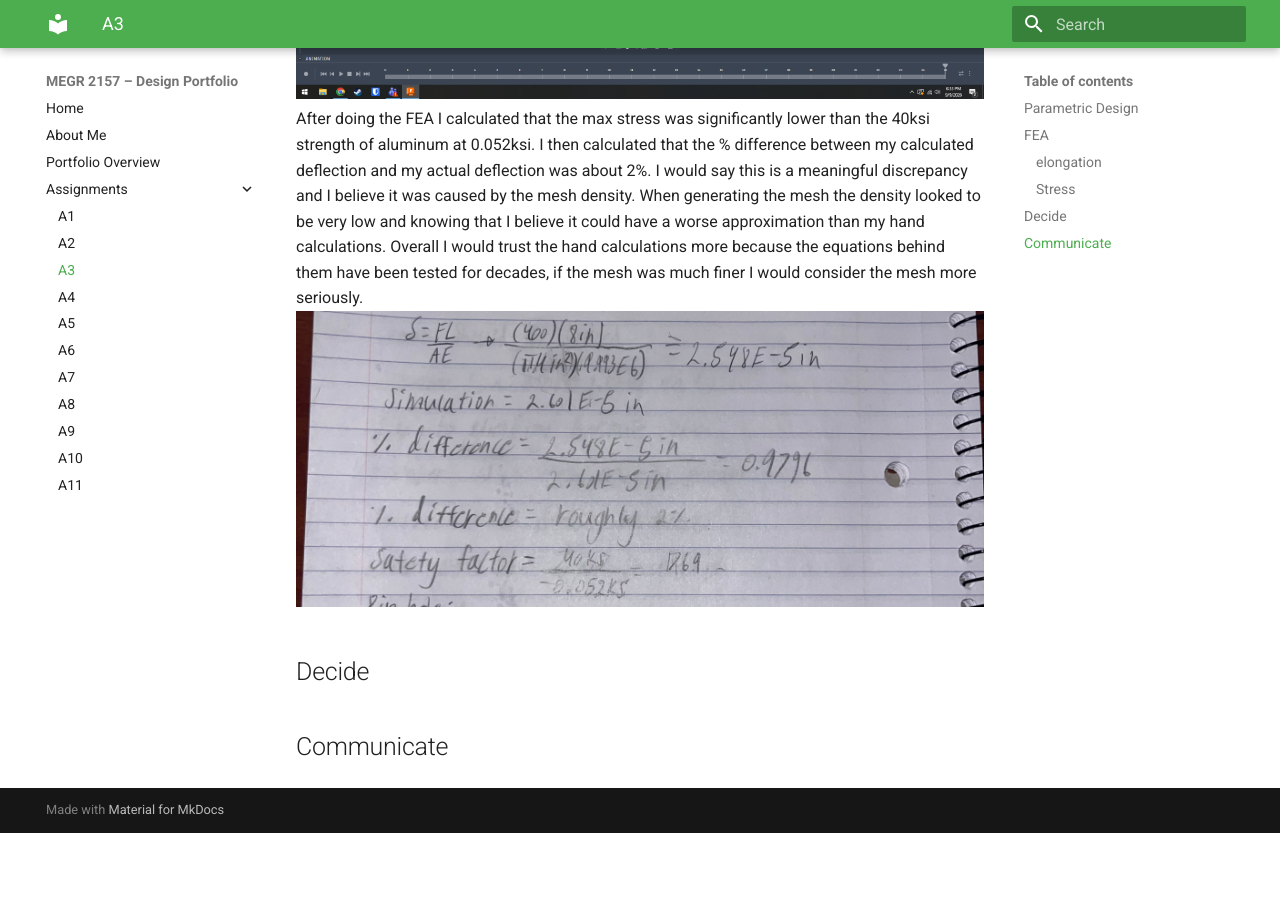
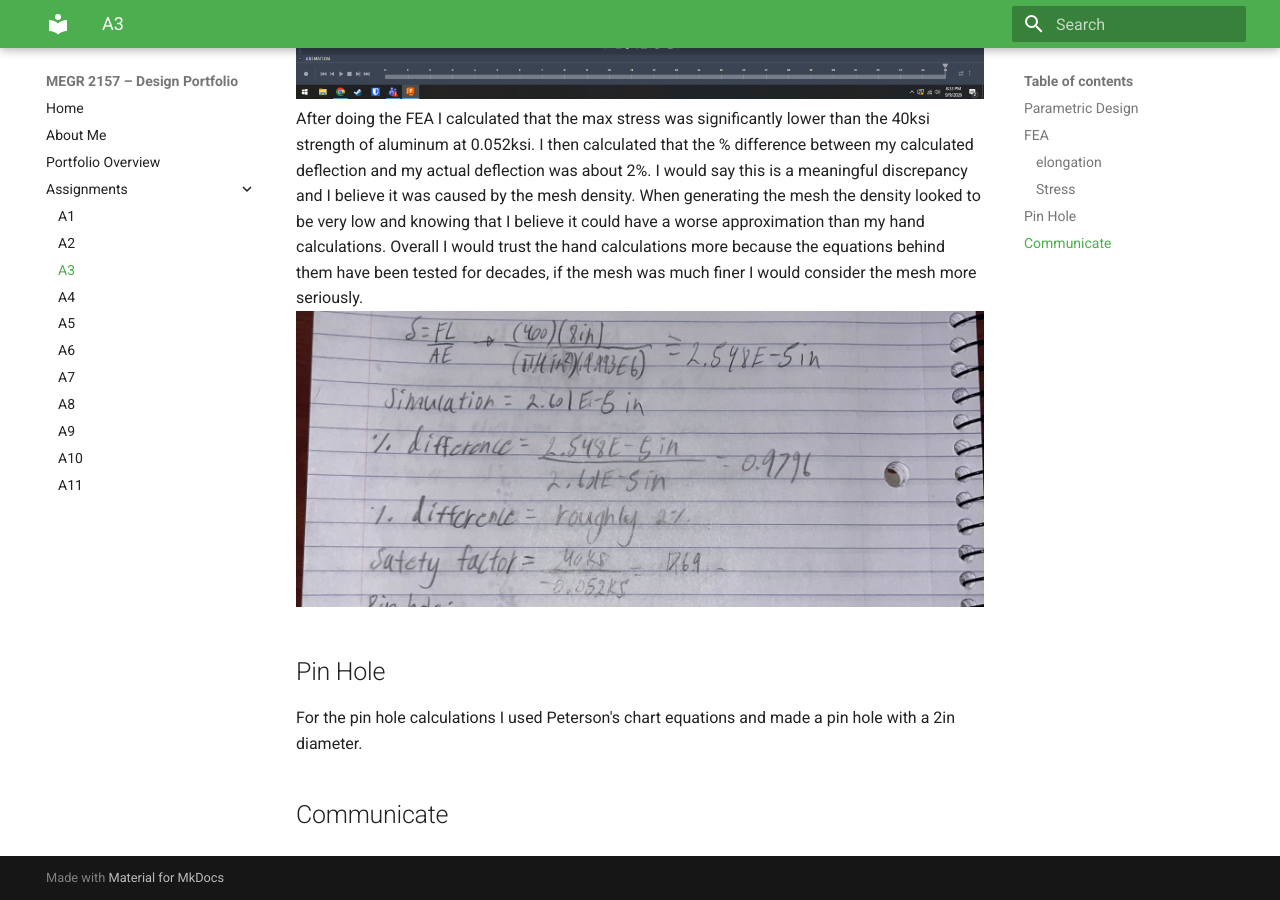
Before and after one commit to pklauser-cyber/design-projects-portfolio, an MkDocs documentation site: the page built from docs/assignments/A03/index.md, in a window 1280 px wide and 900 px high, scrolled down 2133 px. Built offline with MkDocs 1.6.1 and Material for MkDocs 9.7.7, drawn with Linux system fonts in a browser that asks for light colours; before the commit the page ends 2966 px from its top, so only the background shows below that.

Commit message:
Update index.md

```diff
--- a/docs/assignments/A03/index.md
+++ b/docs/assignments/A03/index.md
@@ -13,7 +13,8 @@ Using the video provided I was able to set up a FEA simulation with one side of
 ![FEA3](Assignment3screenshot3.png)
 After doing the FEA I calculated that the max stress was significantly lower than the 40ksi strength of aluminum at 0.052ksi. I then calculated that the % difference between my calculated deflection and my actual deflection was about 2%. I would say this is a meaningful discrepancy and I believe it was caused by the mesh density. When generating the mesh the density looked to be very low and knowing that I believe it could have a worse approximation than my hand calculations. Overall I would trust the hand calculations more because the equations behind them have been tested for decades, if the mesh was much finer I would consider the mesh more seriously.
 ![Work1](IMG_5645.jpeg)
-## Decide
+## Pin Hole
+For the pin hole calculations I used Peterson's chart equations and made a pin hole with a 2in diameter.
 
 
 ## Communicate
```
